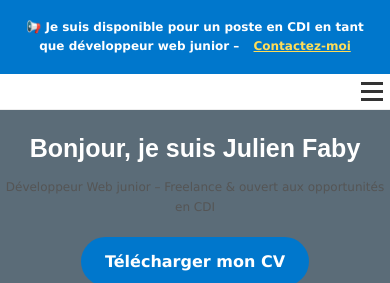
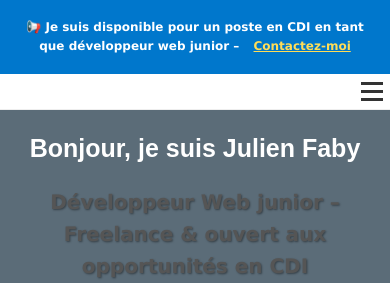
Before and after one commit to Fabyjulien2A/Portofolio, a PHP site: page / in a window 390 px wide. Shown: the top 283 px of the page. Run offline with PHP 8.4, Linux system fonts and the light colour scheme.

Commit message:
Mise à jour

```diff
--- a/css/style.css
+++ b/css/style.css
@@ -929,3 +929,68 @@ footer .socials a:hover {
 .availability-banner a:hover {
   color: #ffffff;
 }
+
+
+.subtitle {
+  font-size: 1.8rem !important; /* taille clairement plus grande */
+  font-weight: 700;
+  color: #ffffff;
+  text-shadow: 1px 1px 2px rgba(0, 0, 0, 0.4);
+  margin-bottom: 2.5rem;
+  max-width: 700px;
+  position: relative;
+  display: inline-block;
+  animation: fadeInUp 1s ease-out both;
+  transition: color 0.3s ease, font-size 0.3s ease;
+}
+
+.subtitle:hover {
+  color: #f9d423;
+}
+
+.subtitle::after {
+  content: "";
+  position: absolute;
+  left: 0;
+  bottom: -5px;
+  width: 100%;
+  height: 3px;
+  background-color: #f9d423;
+  transform: scaleX(0);
+  transform-origin: left;
+  transition: transform 0.4s ease;
+}
+
+.subtitle:hover::after {
+  transform: scaleX(1);
+}
+
+/* Taille responsive pour .subtitle */
+@media screen and (max-width: 768px) {
+  .subtitle {
+    font-size: 2.2rem !important;
+    text-align: center;
+  }
+}
+
+@media screen and (max-width: 480px) {
+  .subtitle {
+    font-size: 2rem !important;
+  }
+}
+
+
+
+
+
+/* animation existante (fadeInUp) si pas encore présente */
+@keyframes fadeInUp {
+  from {
+    opacity: 0;
+    transform: translateY(20px);
+  }
+  to {
+    opacity: 1;
+    transform: translateY(0);
+  }
+}
--- a/index.php
+++ b/index.php
@@ -106,8 +106,6 @@
         <img class="logo-competences" src="images/icones/icons8-php-80.png" alt="PHP">
         <img class="logo-competences" src="images/icones/icons8-laravel-96.png" alt="Laravel">
         <img class="logo-competences" src="images/icones/icons8-mysql-96.png" alt="MySQL">
-        <img class="logo-competences" src="images/icones/icons8-maria-db-96.png" alt="MariaDB">
-        <img class="logo-competences" src="images/icones/icons8-mongodb-96.png" alt="MongoDB">
         <img class="logo-competences" src="images/icones/icons8-wordpress-94.png" alt="WordPress">
       </div>
     </div>
```
